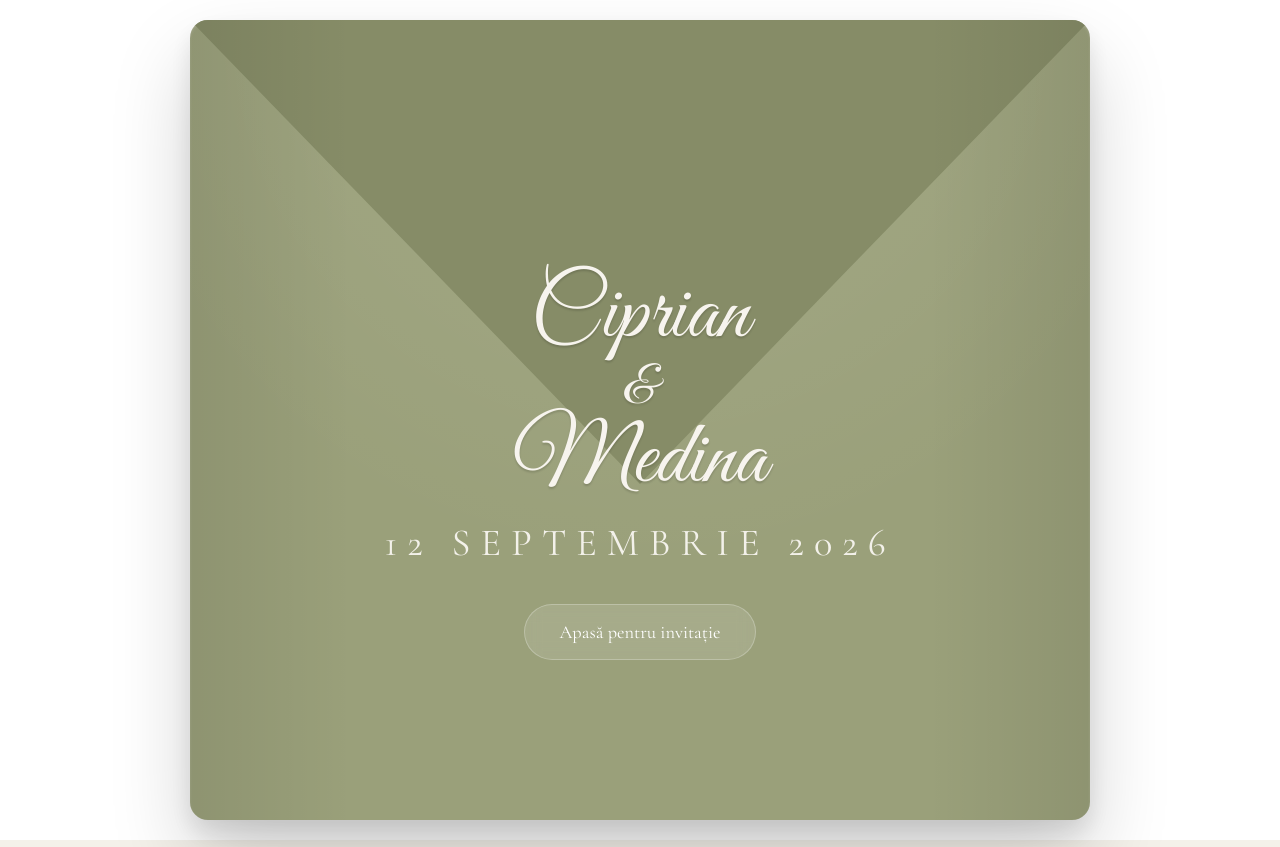
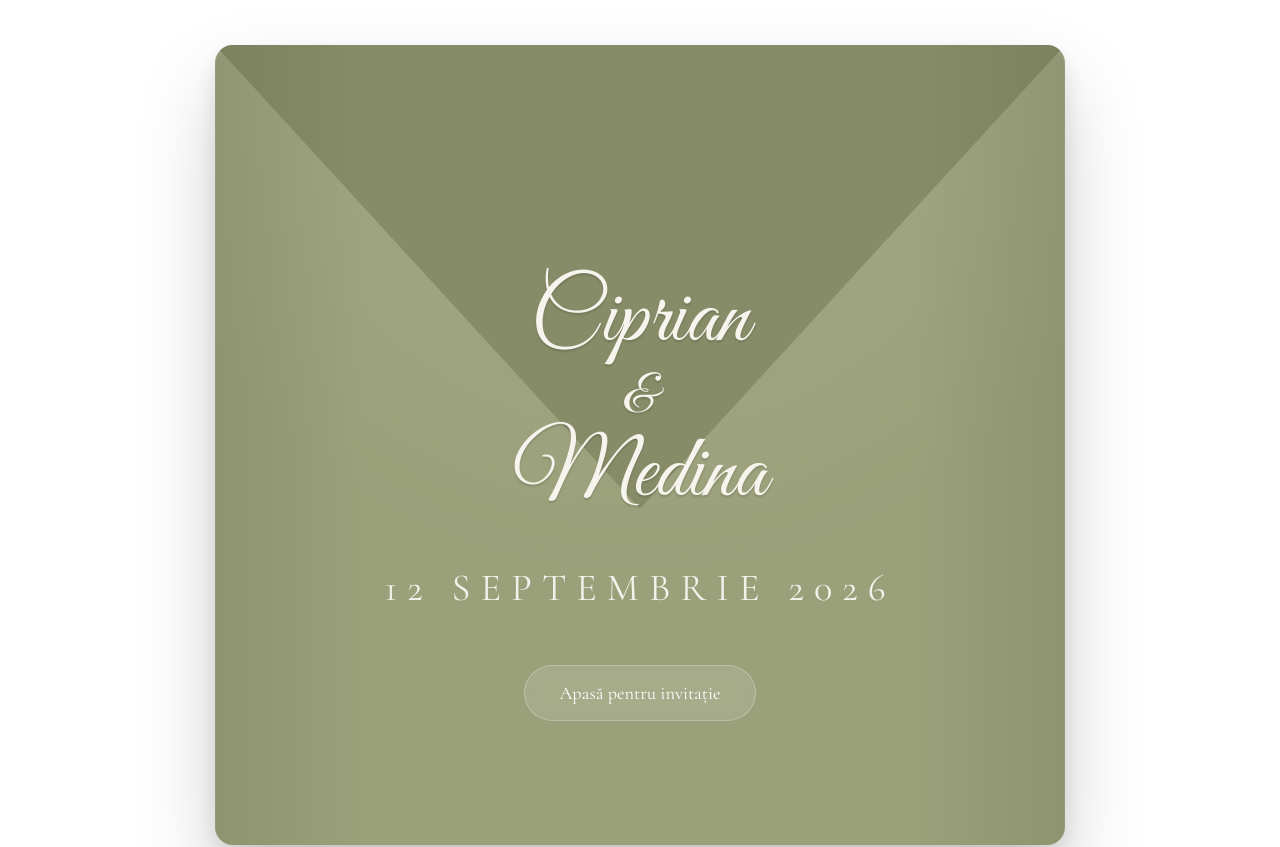
Before and after one commit to adela0507/Medina-Wedding, an Angular app: page / in a window 1280 px wide. Shown: the top 847 px of the page. Built offline with nearby package versions, Linux system fonts and the light colour scheme.

Commit message:
update site

```diff
--- a/src/app/components/hero/hero.css
+++ b/src/app/components/hero/hero.css
@@ -2,7 +2,7 @@
 
 * {
     margin: 0;
-    padding: 0;
+    padding: 2%;
     box-sizing: border-box;
 }
 
```
